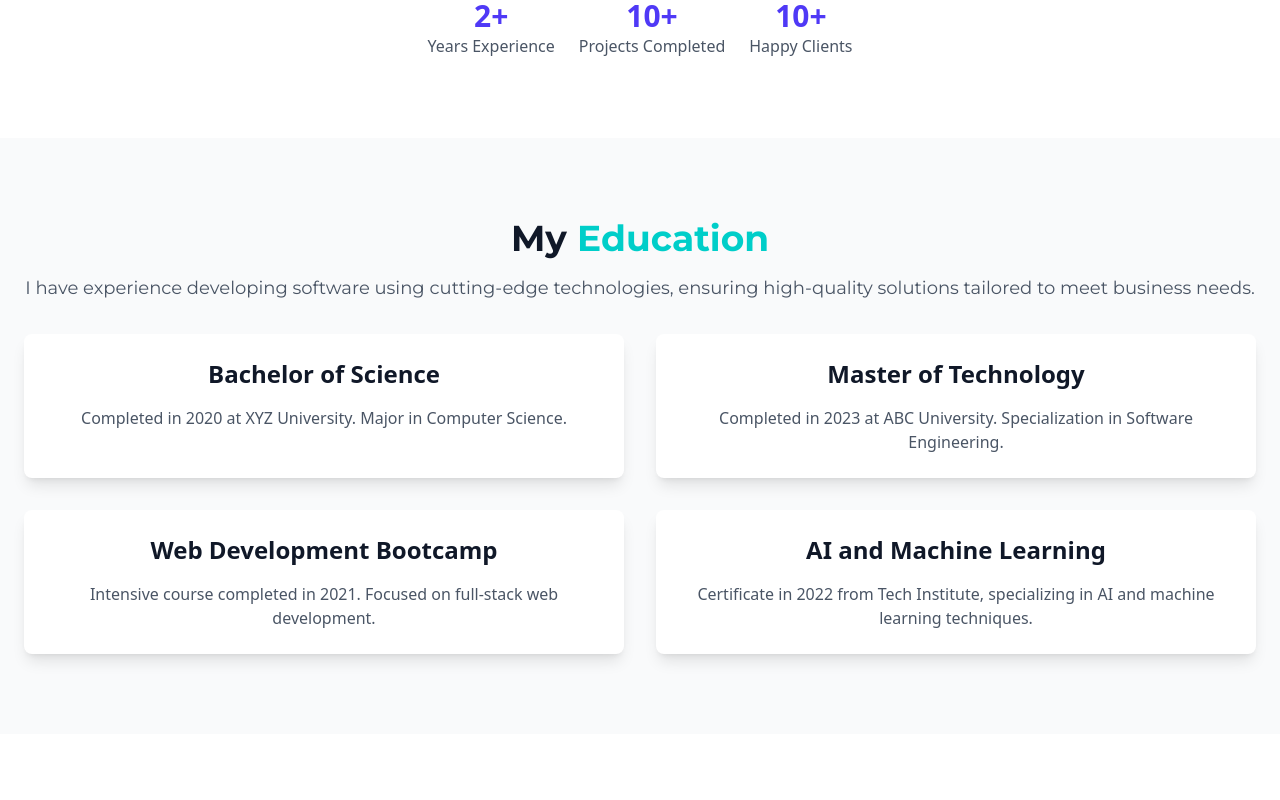
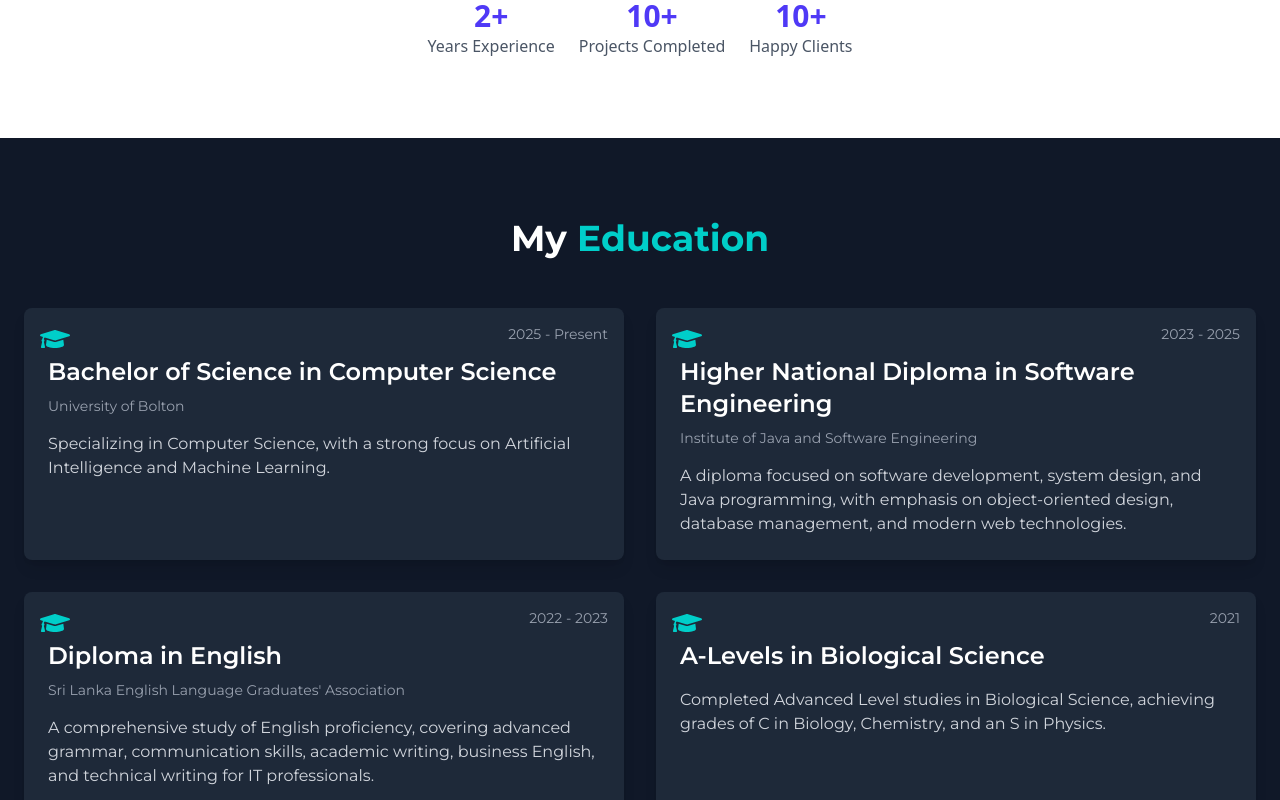
Before and after one commit to yehaniharshika/portfolio-react, a React (Vite) app: page / in a window 1280 px wide. Shown: the part 1280-2080 px from the top of the page. Built offline with nearby package versions, Linux system fonts and the light colour scheme.

Commit message:
Successfully created Education.tsx

```diff
--- a/src/components/Education.tsx
+++ b/src/components/Education.tsx
@@ -1,45 +1,61 @@
+import { FaGraduationCap } from "react-icons/fa";
+
 export const Education = () => {
+    const educationData = [
+        {
+            year: "2025 - Present",
+            title: "Bachelor of Science in Computer Science",
+            institution: "University of Bolton",
+            description: "Specializing in Computer Science, with a strong focus on Artificial Intelligence and Machine Learning. "
+        },
+        {
+            year: "2023 - 2025",
+            title: "Higher National Diploma in Software Engineering",
+            institution: "Institute of Java and Software Engineering",
+            description: "A diploma focused on software development, system design, and Java programming, with emphasis on object-oriented design, database management, and modern web technologies."
+        },
+        {
+            year: "2022 - 2023",
+            title: "Diploma in English",
+            institution: "Sri Lanka English Language Graduates' Association",
+            description: "A comprehensive study of English proficiency, covering advanced grammar, communication skills, academic writing, business English, and technical writing for IT professionals."
+        },
+        {
+            year: "2021",
+            title: "A-Levels in Biological Science",
+            institution: "",
+            description: "Completed Advanced Level studies in Biological Science, achieving grades of C in Biology, Chemistry, and an S in Physics."
+        }
+    ];
+
     return (
-        <section id="education" className="py-20 bg-gray-50 dark:bg-gray-900 w-full">
-            <div className="container mx-auto px-4 md:px-6 text-center">
-                <h2 className="text-4xl font-bold text-gray-900 dark:text-white"
-                    style={{fontFamily: 'Montserrat, sans-serif'}}>
-                    My <span style={{fontFamily: 'Montserrat, sans-serif', color: "#00cec9"}}>Education</span>
+        <section id="education" className="py-20 bg-gray-900 text-white w-full">
+            <div className="container mx-auto px-4 md:px-6">
+                <h2 className="text-4xl font-bold mb-6 text-center"
+                    style={{ fontFamily: 'Montserrat, sans-serif' }}>
+                    My <span style={{ color: "#00cec9" }}>Education</span>
                 </h2>
 
-                <p className="mt-4 text-gray-600 dark:text-gray-300 text-lg"
-                   style={{fontFamily: 'Montserrat, sans-serif'}}>
-                    I have experience developing software using cutting-edge technologies, ensuring high-quality
-                    solutions tailored to meet business needs.
-                </p>
+                <div className="mt-8 grid grid-cols-1 sm:grid-cols-2 lg:grid-cols-2 gap-8" style={{marginTop:"50px"}}>
+                    {educationData.map((edu, index) => (
+                        <div key={index} className="bg-gray-800 p-6 rounded-lg shadow-lg relative min-h-[220px] flex flex-col justify-between text-left transition-all duration-300 ease-in-out hover:border-4 hover:border-[#00cec9]">
+                            {/* Icon at top-left */}
+                            <FaGraduationCap className="absolute top-4 left-4 text-[#00cec9] text-3xl" />
 
-                {/* Cards Section */}
-                <div className="mt-8 grid grid-cols-1 sm:grid-cols-2 lg:grid-cols-2 gap-8">
-                    {/* Card 1 */}
-                    <div className="bg-white dark:bg-gray-800 p-6 rounded-lg shadow-lg">
-                        <h3 className="text-2xl font-semibold text-gray-900 dark:text-white mb-4">Bachelor of Science</h3>
-                        <p className="text-gray-600 dark:text-gray-300">Completed in 2020 at XYZ University. Major in Computer Science.</p>
-                    </div>
+                            <span className="absolute top-4 right-4 text-gray-400 text-sm" style={{ fontFamily: 'Montserrat, sans-serif' }}>
+                                {edu.year}
+                            </span>
 
-                    {/* Card 2 */}
-                    <div className="bg-white dark:bg-gray-800 p-6 rounded-lg shadow-lg">
-                        <h3 className="text-2xl font-semibold text-gray-900 dark:text-white mb-4">Master of Technology</h3>
-                        <p className="text-gray-600 dark:text-gray-300">Completed in 2023 at ABC University. Specialization in Software Engineering.</p>
-                    </div>
-
-                    {/* Card 3 */}
-                    <div className="bg-white dark:bg-gray-800 p-6 rounded-lg shadow-lg">
-                        <h3 className="text-2xl font-semibold text-gray-900 dark:text-white mb-4">Web Development Bootcamp</h3>
-                        <p className="text-gray-600 dark:text-gray-300">Intensive course completed in 2021. Focused on full-stack web development.</p>
-                    </div>
-
-                    {/* Card 4 */}
-                    <div className="bg-white dark:bg-gray-800 p-6 rounded-lg shadow-lg">
-                        <h3 className="text-2xl font-semibold text-gray-900 dark:text-white mb-4">AI and Machine Learning</h3>
-                        <p className="text-gray-600 dark:text-gray-300">Certificate in 2022 from Tech Institute, specializing in AI and machine learning techniques.</p>
-                    </div>
+                            {/* Content aligned left */}
+                            <div>
+                                <h3 className="text-2xl font-semibold mt-6 mb-2" style={{ fontFamily: 'Montserrat, sans-serif' }}>{edu.title}</h3>
+                                <p className="text-gray-400 text-sm" style={{ fontFamily: 'Montserrat, sans-serif' }}>{edu.institution}</p>
+                                <p className="mt-4 text-gray-300" style={{ fontFamily: 'Montserrat, sans-serif' }}>{edu.description}</p>
+                            </div>
+                        </div>
+                    ))}
                 </div>
             </div>
         </section>
     );
-}
+};
```
